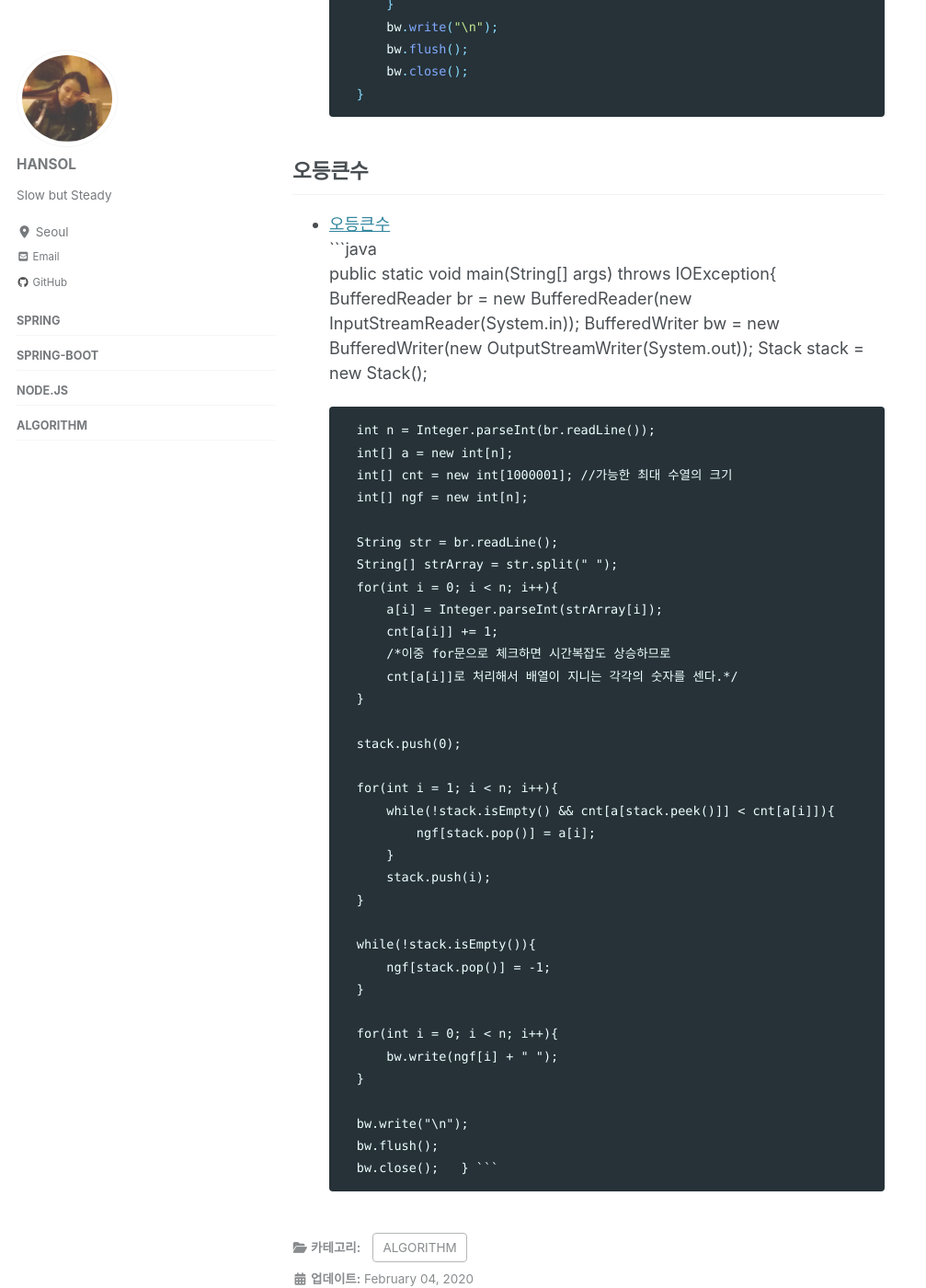
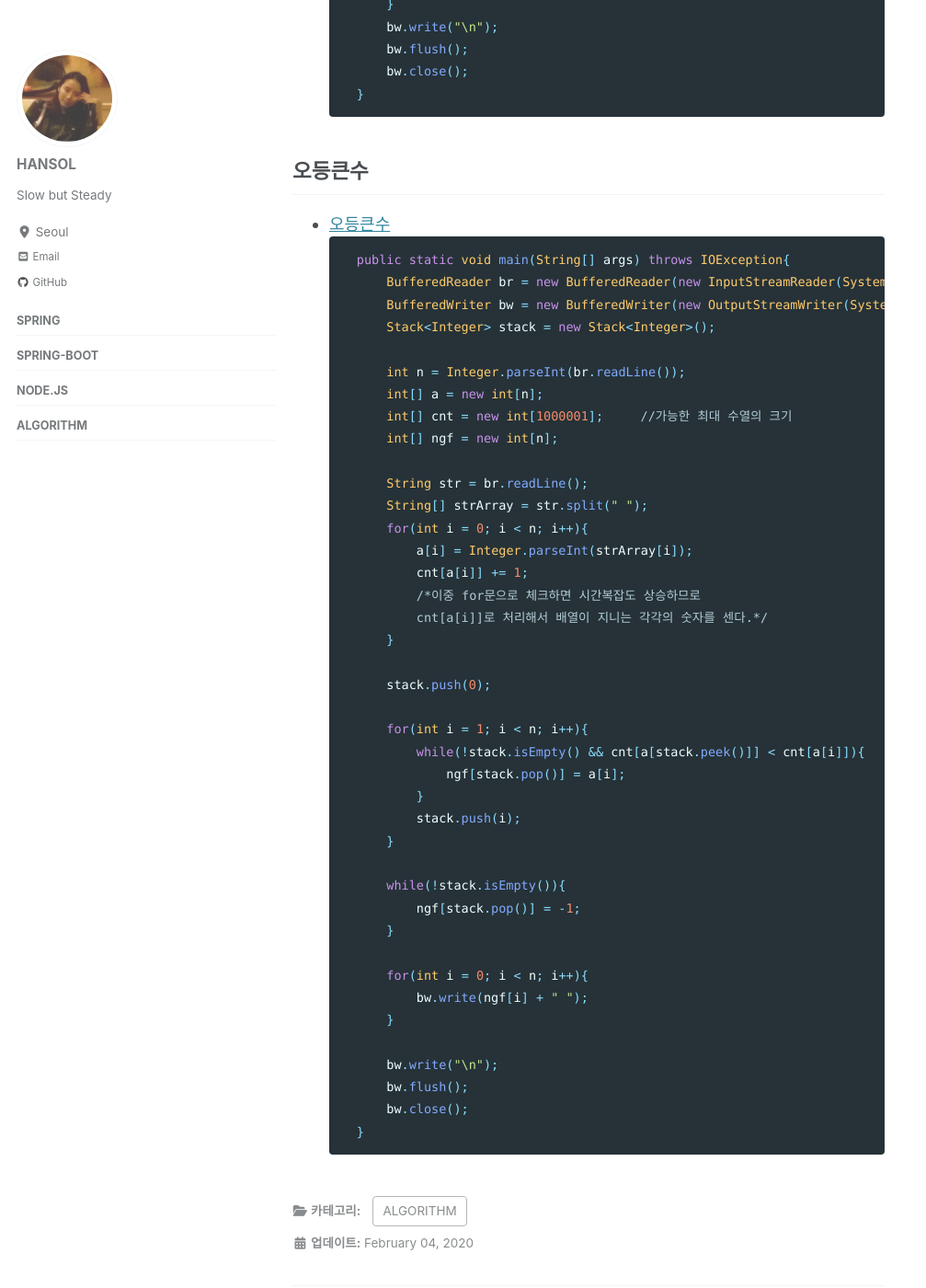
Before and after one commit to HANSOLKIM30/hansolkim30.github.io, a Jekyll site: the page built from _posts/2020-02-04-stackPractice.md, in a window 1280 px wide and 1400 px high, scrolled down 3120 px. Shown: the whole window at 92% size, without its empty margins (0-1007 px from the left). Built offline with Jekyll 4.4.1, drawn with Linux system fonts in a browser that asks for light colours; cached includes are drawn as plain includes; nearby versions of some CDN libraries.

Commit message:
Update 2020-02-04-stackPractice.md

````diff
--- a/_posts/2020-02-04-stackPractice.md
+++ b/_posts/2020-02-04-stackPractice.md
@@ -127,7 +127,7 @@ date: 2020-02-04
 
 ## 오등큰수
 - [오등큰수](https://www.acmicpc.net/problem/17299)<br>
-```java <br>
+```java
     public static void main(String[] args) throws IOException{
         BufferedReader br = new BufferedReader(new InputStreamReader(System.in));
         BufferedWriter bw = new BufferedWriter(new OutputStreamWriter(System.out));
````
